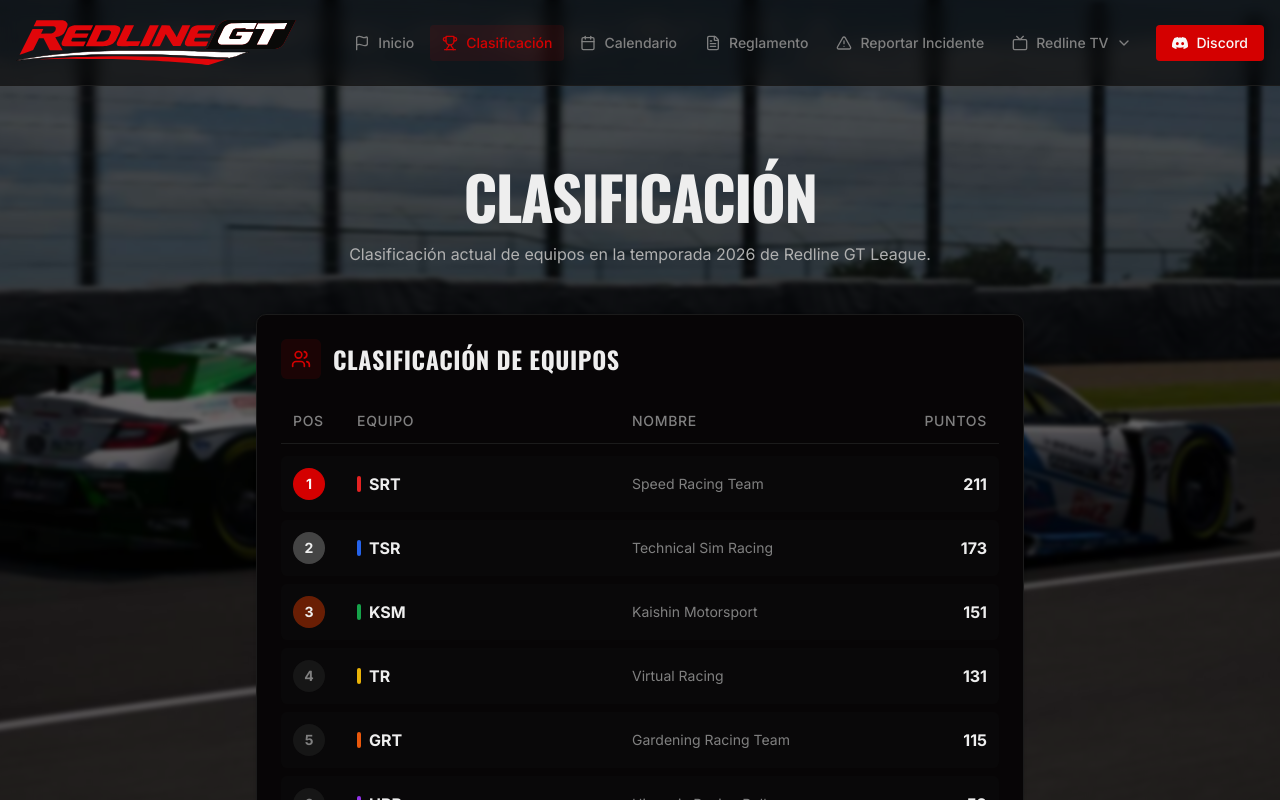
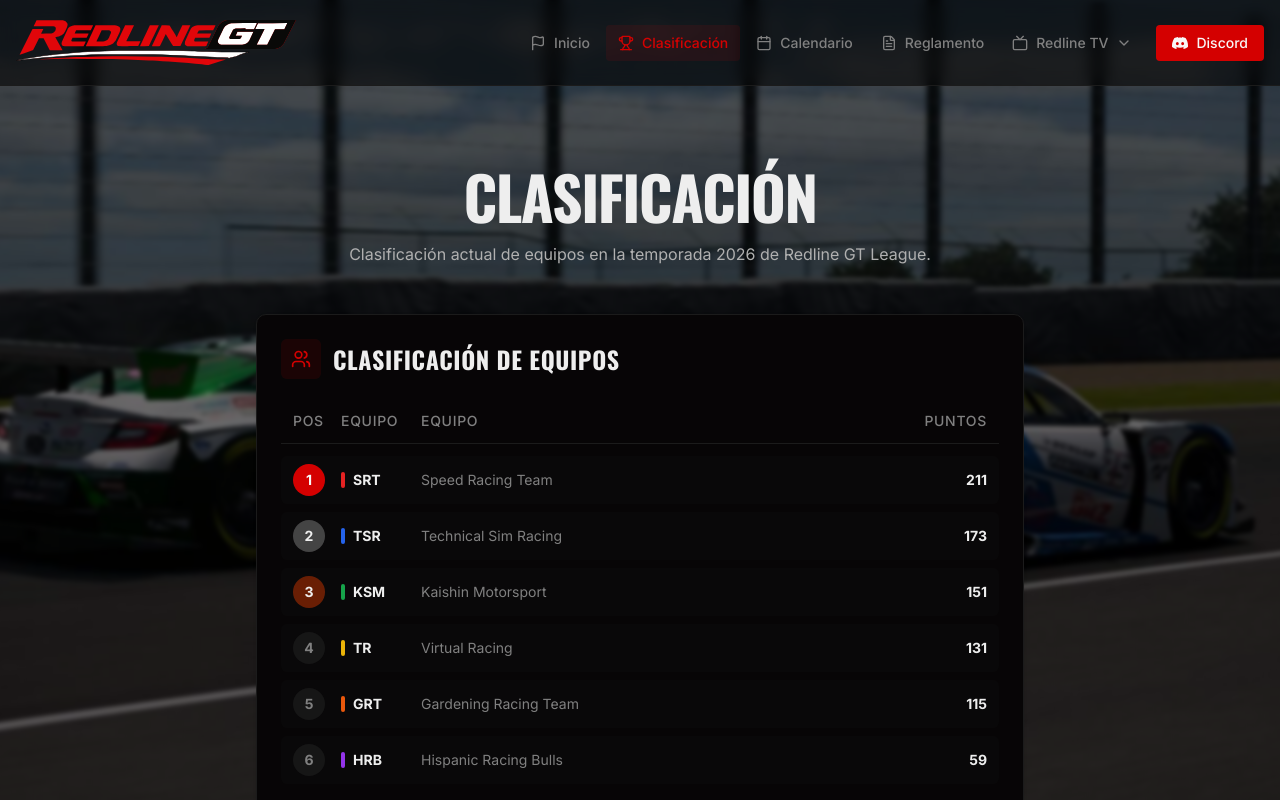
Before and after one commit to RedlineGTLeague/redlinegt-web, a Next.js app: page /clasificacion in a window 1280 px wide. Shown: the top 800 px of the page. Built offline with nearby package versions, Linux system fonts and the light colour scheme.

Commit message:
Some mobile things added to team tables

```diff
--- a/app/clasificacion/page.tsx
+++ b/app/clasificacion/page.tsx
@@ -1,6 +1,7 @@
 import { Users, Crown } from "lucide-react"
 import { Card, CardContent, CardHeader, CardTitle } from "@/components/ui/card"
 import { teams, currentSeason } from "@/lib/data"
+import { TeamTable } from "@/components/team-table"
 
 export default function ClasificacionPage() {
   return (
@@ -45,38 +46,7 @@ export default function ClasificacionPage() {
             </CardTitle>
           </CardHeader>
           <CardContent>
-            {/* Table Header */}
-            <div className="mb-3 grid grid-cols-[3rem_1fr_1fr_5rem] gap-4 border-b border-border px-3 pb-3 text-sm font-medium uppercase tracking-wider text-muted-foreground">
-              <span>Pos</span>
-              <span>Equipo</span>
-              <span>Nombre</span>
-              <span className="text-right">Puntos</span>
-            </div>
-
-            {/* Table Body */}
-            <div className="space-y-2">
-              {teams.map((team) => (
-                <div
-                  key={team.position}
-                  className="grid grid-cols-[3rem_1fr_1fr_5rem] items-center gap-4 rounded-lg bg-secondary/50 px-3 py-3 transition-colors hover:bg-secondary"
-                >
-                  <span className={`flex h-8 w-8 items-center justify-center rounded-full text-sm font-bold ${
-                    team.position === 1 ? 'bg-primary text-primary-foreground' :
-                    team.position === 2 ? 'bg-muted-foreground/50 text-foreground' :
-                    team.position === 3 ? 'bg-orange-700/50 text-foreground' :
-                    'bg-muted text-muted-foreground'
-                  }`}>
-                    {team.position}
-                  </span>
-                  <div className="flex min-w-[4rem] items-center gap-2">
-                    <div className="h-4 w-1 rounded-full flex-shrink-0" style={{ backgroundColor: team.color }} />
-                    <span className="min-w-[2.5rem] font-bold text-foreground">{team.acronym}</span>
-                  </div>
-                  <span className="text-sm text-muted-foreground">{team.name}</span>
-                  <span className="text-right font-bold text-foreground">{team.points}</span>
-                </div>
-              ))}
-            </div>
+            <TeamTable teams={teams} showHeader={true} />
 
             {/* Points Gap Section */}
             <div className="mt-8 rounded-lg border border-border bg-secondary/30 p-4">
--- a/app/page.tsx
+++ b/app/page.tsx
@@ -4,9 +4,9 @@ import { Trophy, Calendar, FileText, AlertTriangle, ChevronRight, Clock, MapPin,
 import { Button } from "@/components/ui/button"
 import { Card, CardContent, CardHeader, CardTitle } from "@/components/ui/card"
 import { teams, nextRace, redlineTv, currentSeason, races } from "@/lib/data"
+import { TeamTable } from "@/components/team-table"
 
 export default function HomePage() {
-  const topTeams = teams.slice(0, 5)
   const hasUpcomingRace = races.some(race => !race.completed)
 
   return (
@@ -153,32 +153,8 @@ export default function HomePage() {
                 Ver todo <ChevronRight className="h-4 w-4" />
               </Link>
             </CardHeader>
-            <CardContent>
-              <div className="space-y-3">
-                {topTeams.map((team) => (
-                  <div
-                    key={team.position}
-                    className="flex items-center justify-between rounded-lg bg-secondary/50 p-3 transition-colors hover:bg-secondary"
-                  >
-                    <div className="flex items-center gap-4">
-                      <span className={`flex h-8 w-8 items-center justify-center rounded-full text-sm font-bold ${
-                        team.position === 1 ? 'bg-primary text-primary-foreground' :
-                        team.position === 2 ? 'bg-muted-foreground/50 text-foreground' :
-                        team.position === 3 ? 'bg-orange-700/50 text-foreground' :
-                        'bg-muted text-muted-foreground'
-                      }`}>
-                        {team.position}
-                      </span>
-                      <div className="flex items-center gap-3">
-                        <div className="h-4 w-1 rounded-full flex-shrink-0" style={{ backgroundColor: team.color }} />
-                        <span className="min-w-[2.5rem] font-bold text-foreground">{team.acronym}</span>
-                        <span className="text-sm text-muted-foreground">{team.name}</span>
-                      </div>
-                    </div>
-                    <span className="font-bold text-foreground">{team.points} pts</span>
-                  </div>
-                ))}
-              </div>
+            <CardContent className="p-0">
+              <TeamTable teams={teams} showHeader={false} />
             </CardContent>
           </Card>
         </div>
--- a/components/navigation.tsx
+++ b/components/navigation.tsx
@@ -20,7 +20,7 @@ const navItems = [
   { href: "/clasificacion", label: "Clasificación", icon: Trophy, enabled: true },
   { href: "/calendario", label: "Calendario", icon: Calendar, enabled: true },
   { href: "/reglamento", label: "Reglamento", icon: FileText, enabled: true },
-  { href: "/reportar-incidente", label: "Reportar Incidente", icon: AlertTriangle, enabled: true },
+  { href: "/reportar-incidente", label: "Reportar Incidente", icon: AlertTriangle, enabled: false },
 ]
 
 // Disable items by setting enabled: false
--- /dev/null
+++ b/components/team-table.tsx
@@ -0,0 +1,50 @@
+import { Team } from "@/lib/data"
+import { cn } from "@/lib/utils"
+
+interface TeamTableProps {
+  teams: Team[]
+  showHeader?: boolean
+}
+
+export function TeamTable({ teams, showHeader = true }: TeamTableProps) {
+  return (
+    <div className="space-y-2">
+      {showHeader && (
+        <div className="mb-3 flex items-center gap-4 border-b border-border px-3 pb-3 text-sm font-medium uppercase tracking-wider text-muted-foreground">
+          <span className="w-7 md:w-8">Pos</span>
+          <span className="hidden md:block min-w-[4rem]">Equipo</span>
+          <span className="flex-1">Equipo</span>
+          <span className="text-right">Puntos</span>
+        </div>
+      )}
+      {teams.map((team) => (
+        <div
+          key={team.position}
+          className="flex items-center gap-2 md:gap-4 rounded-lg bg-secondary/50 px-2 md:px-3 py-2 transition-colors hover:bg-secondary"
+        >
+          <span className={cn(
+            "flex h-7 w-7 md:h-8 md:w-8 items-center justify-center rounded-full text-xs md:text-sm font-bold flex-shrink-0",
+            team.position === 1 ? 'bg-primary text-primary-foreground' :
+            team.position === 2 ? 'bg-muted-foreground/50 text-foreground' :
+            team.position === 3 ? 'bg-orange-700/50 text-foreground' :
+            'bg-muted text-muted-foreground'
+          )}>
+            {team.position}
+          </span>
+          <div className="hidden md:flex min-w-[4rem] items-center gap-2 flex-shrink-0">
+            <div className="h-4 w-1 rounded-full" style={{ backgroundColor: team.color }} />
+            <span className="text-sm font-bold text-foreground">{team.acronym}</span>
+          </div>
+          <span className="flex items-center gap-1 text-xs md:text-sm text-muted-foreground truncate flex-1 min-w-0">
+            <span className="md:hidden h-2 w-0.5 rounded-full flex-shrink-0" style={{ backgroundColor: team.color }} />
+            <span className="truncate">
+              <span className="md:hidden font-bold text-foreground">[{team.acronym}] </span>
+              {team.name}
+            </span>
+          </span>
+          <span className="ml-auto flex-shrink-0 text-xs md:text-sm font-bold text-foreground">{team.points}</span>
+        </div>
+      ))}
+    </div>
+  )
+}
```
